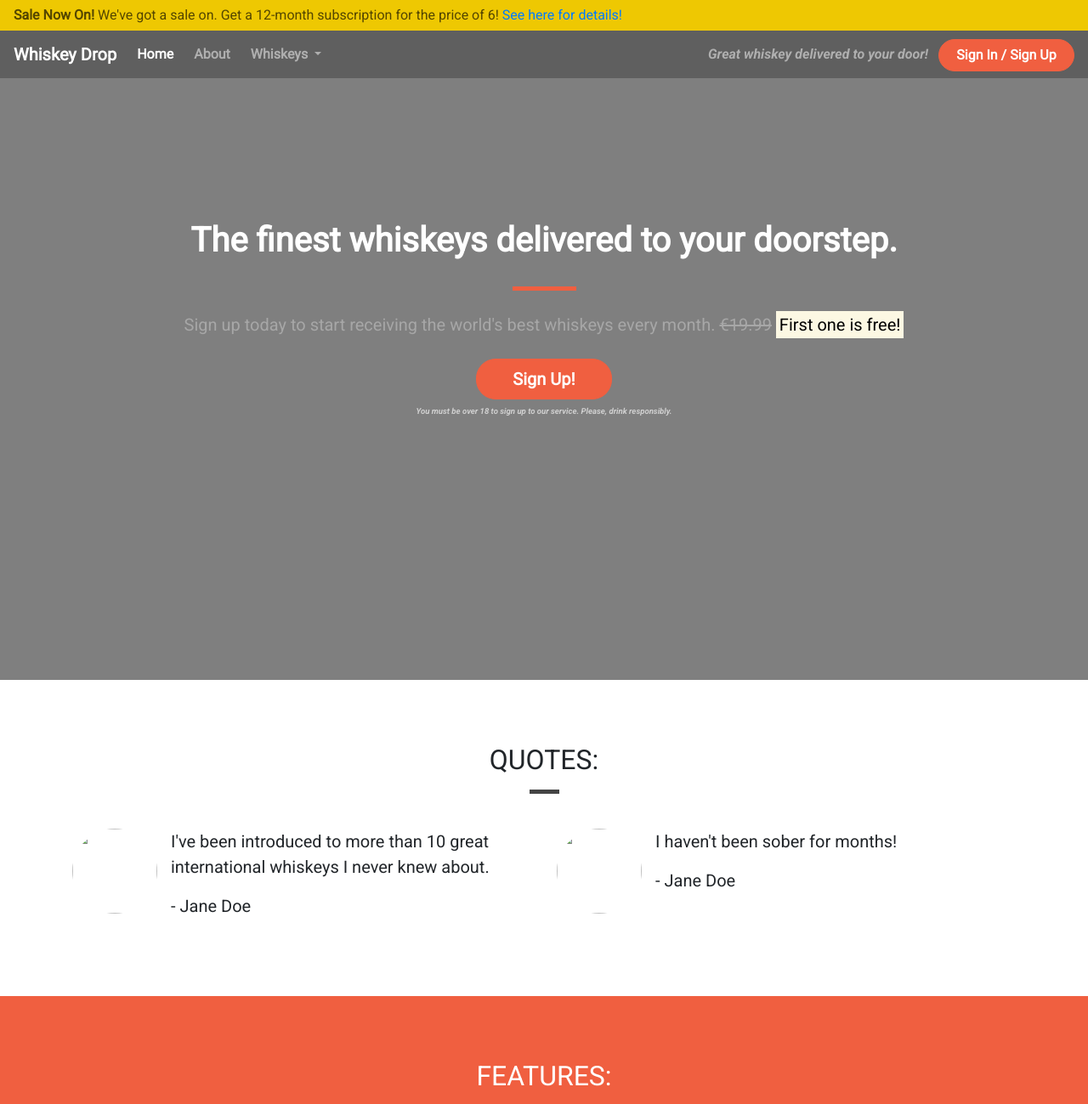
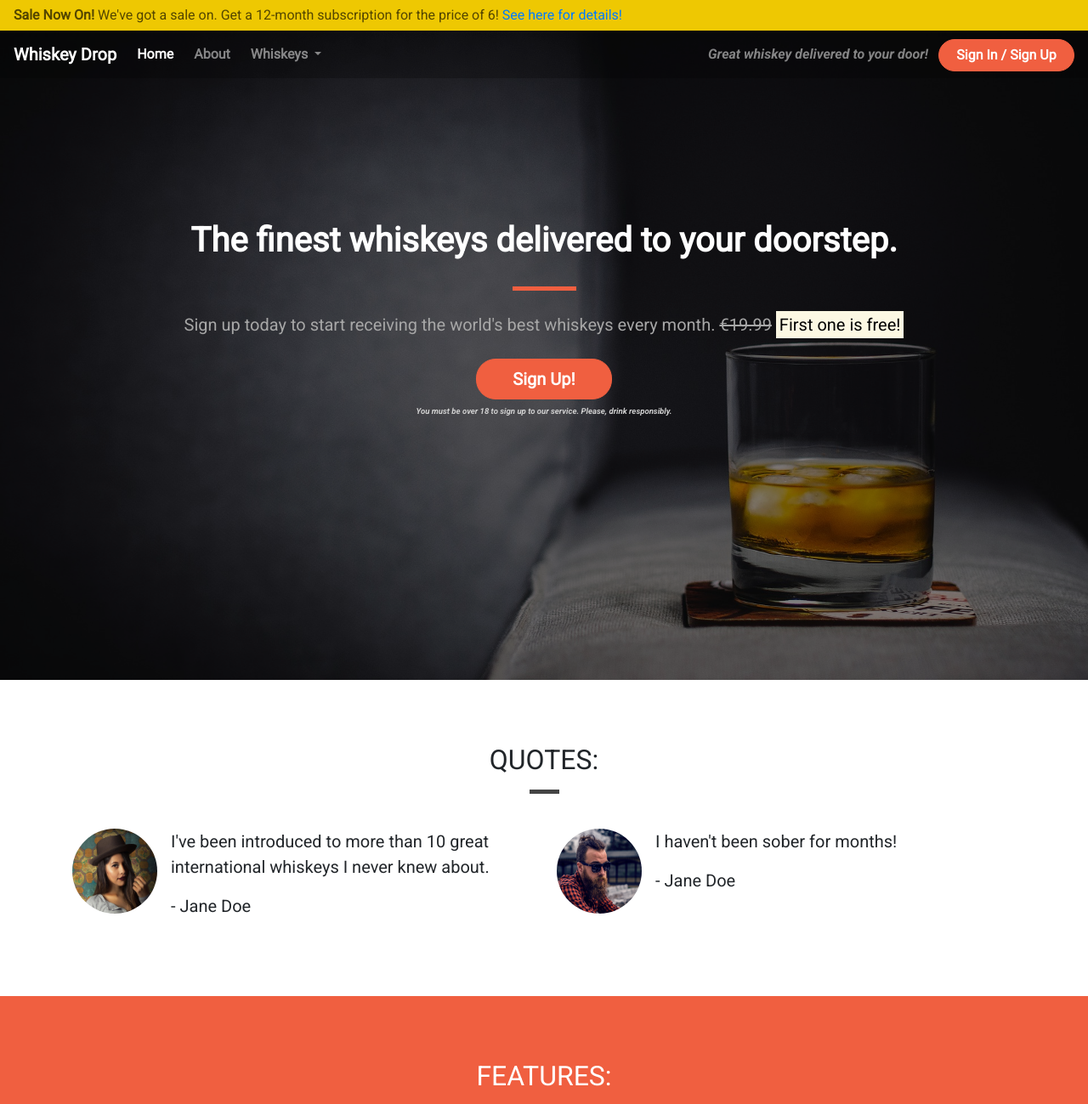
Before and after one commit to Clarkinr/what-big-idea, a plain HTML site: page index.html in a window 1280 px wide. Shown: the top 1299 px of the page at 85% size. Drawn offline with nearby package versions, Linux system fonts and the light colour scheme.

Commit message:
fix image links

```diff
--- a/index.html
+++ b/index.html
@@ -88,7 +88,7 @@
                     <div class="col-12 col-md-6">
                         <div class="media">
                             <div class="d-none d-sm-block">
-                                <img src="images/girl-image.png" class="rounded-circle mr-3" height=100 width=100>
+                                <img src="assets/images/girl-image.png" class="rounded-circle mr-3" height=100 width=100>
                             </div>
                             <div class="media-body">
                                 <blockquote class="blockquote">
@@ -101,7 +101,7 @@
                     <div class="col-12 col-md-6">
                         <div class="media">
                             <div class="d-none d-sm-block">
-                                <img src="images/guy-image.png" class="rounded-circle mr-3" height=100 width=100>
+                                <img src="assets/images/guy-image.png" class="rounded-circle mr-3" height=100 width=100>
                             </div>
                             <div class="media-body">
                                 <blockquote class="blockquote">
--- a/style.css
+++ b/style.css
@@ -16,7 +16,7 @@ body {
 .callout-container {
     height: 100vh;
 
-    background: url('../images/whiskey-background.jpg') no-repeat bottom right fixed;
+    background: url('../assets/images/whiskey-background.jpg') no-repeat bottom right fixed;
     -webkit-background-size: cover;
     -moz-background-size: cover;
     -o-background-size: cover;
```
